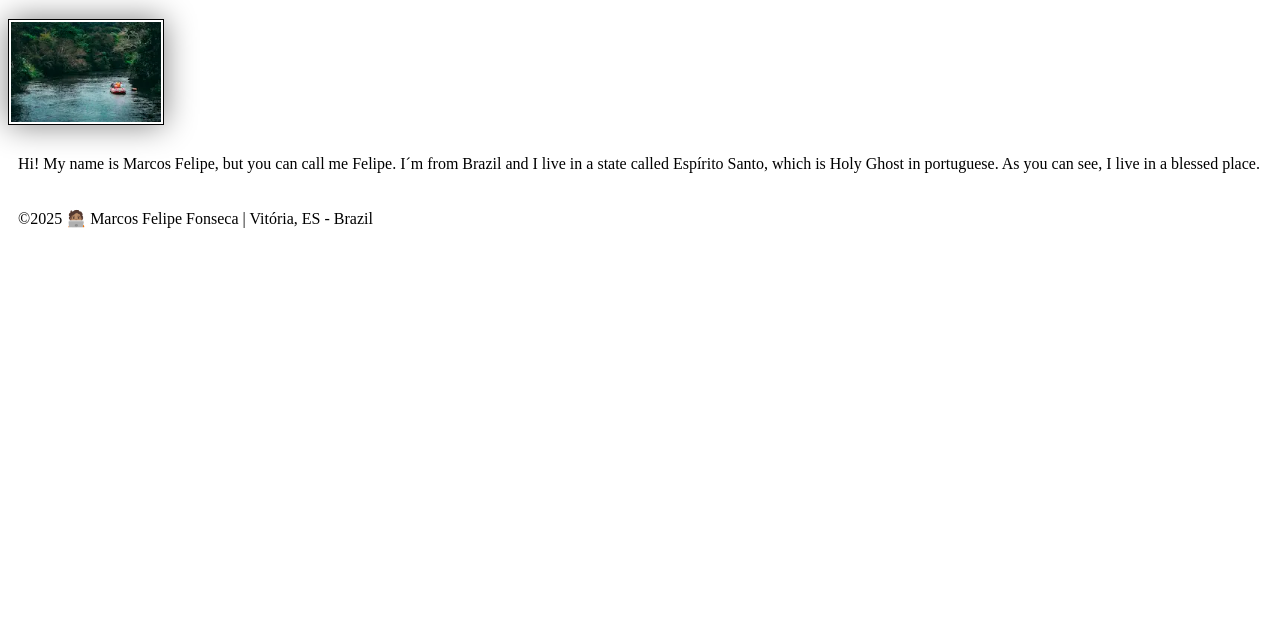
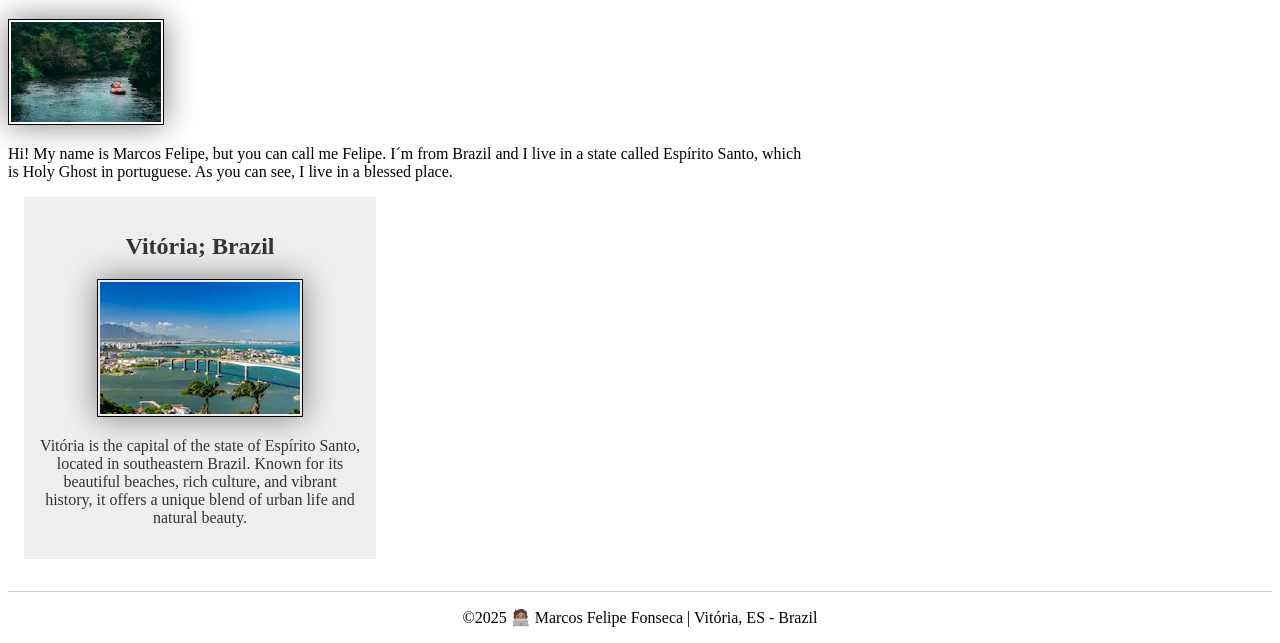
Before and after one commit to mfelipefonseca/wdd130, a plain HTML site: page index.html in a window 1280 px wide. Shown: the part 205-848 px from the top of the page. Before the commit the page ends 800 px from the top, so only its background shows below. Drawn offline with Linux system fonts and the light colour scheme.

Commit message:
Week 2 exercise

```diff
--- a/index.html
+++ b/index.html
@@ -4,6 +4,8 @@
         <meta charset="utf-8">
         <meta name="viewport" content="width=device-width, initial-scale=1.0">
         <title>Marcos Felipe Fonseca | WDD 130</title>
+        <meta name="description" content="Marcos Felipe Fonseca's personal website for WDD 130 class.">
+        <meta name="author" content="Marcos Felipe Fonseca">
         <link rel="stylesheet" href="styles/styles.css">
     </head>
     <body>
@@ -18,6 +20,11 @@
             <img src="images/profile.webp" alt="Marcos Felipe Fonseca Profile Picture" width="200">
             <p>Hi! My name is Marcos Felipe, but you can call me Felipe. I´m from Brazil and I live in a state called Espírito Santo, which is Holy Ghost in portuguese. As you can see, I live in a blessed place.</p>
         </main>
+        <aside>
+            <h2>Vitória; Brazil</h2>
+            <img src="images/vitoria.webp" alt="Vitória, ES" width="200">
+            <p>Vitória is the capital of the state of Espírito Santo, located in southeastern Brazil. Known for its beautiful beaches, rich culture, and vibrant history, it offers a unique blend of urban life and natural beauty.</p>
+        </aside>
         <footer>
             <p>©2025 🧑🏽‍💻 Marcos Felipe Fonseca | Vitória, ES - Brazil</p>
         </footer>
--- a/styles/styles.css
+++ b/styles/styles.css
@@ -1,15 +1,41 @@
+main {
+    max-width: 800px;
+}
+
+aside {
+    width: 20rem ;
+    margin: 1rem;
+    border: 1px solid rgb (0 0 0 / 0.2); /* 1 */
+    padding: 1rem;
+    background-color: #eee;
+    color: #333;
+    text-align: center;
+}
+
+aside img {
+    width: 200px;
+    height: auto;
+}
+main img {
+    width: 150px;
+    height: auto;
+}
+
 nav {
     background-color: darkblue;
     padding: 10px;
 }
+
 nav a {
     color: white;
     display: block;
     padding: 20px;
 }
+
 h1 {
     color: darkblue;
 }
+
 img {
     width: 150px;
     height: auto;
@@ -17,6 +43,13 @@ img {
     padding: 2px;
     box-shadow: 0 0 30px gray;
 }
+
 p {
-    padding: 10px;
+    padding: 0;
 }
+
+footer {
+    margin-top: 2rem;
+    border-top: 1px solid #ccc;
+    text-align: center;
+}
```
Also changed, not shown: images/vitoria.webp (added).
